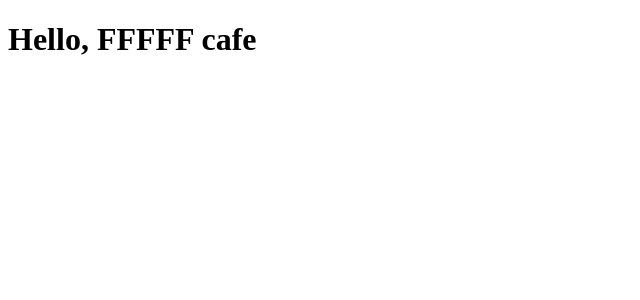
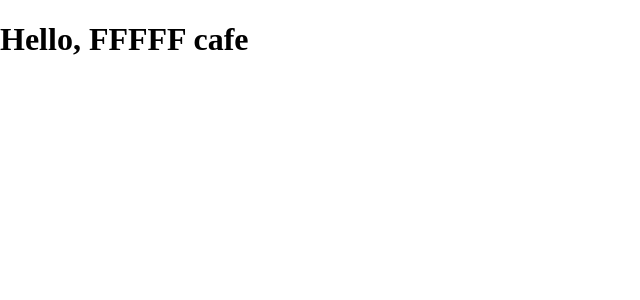
Before and after one commit to fffff-cafe/fffff-cafe.com, a Next.js app: page / in a window 1280 px wide. Shown: the top 300 px of the page, without its empty margins (0-640 px from the left). Built offline with nearby package versions, Linux system fonts and the light colour scheme.

Commit message:
Add app.tsx

```diff
--- /dev/null
+++ b/assets/styles.scss
@@ -0,0 +1 @@
+@import "normalize.css";
--- /dev/null
+++ b/pages/_app.tsx
@@ -0,0 +1,21 @@
+import React, { ReactElement } from "react"
+import Head from "next/head"
+import { AppProps } from "next/app"
+import "assets/styles.scss"
+
+const App = ({ Component, pageProps }: AppProps): ReactElement => {
+  return (
+    <>
+      <Head>
+        <meta
+          name="viewport"
+          content="width=device-width, initial-scale=1, maximum-scale=1, user-scalable=no"
+        />
+        <title>FFFFF Cafe - 作業できるカフェ@神田</title>
+      </Head>
+      <Component {...pageProps} />
+    </>
+  )
+}
+
+export default App
```
